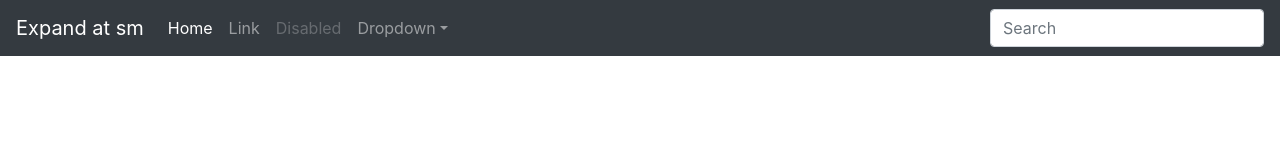
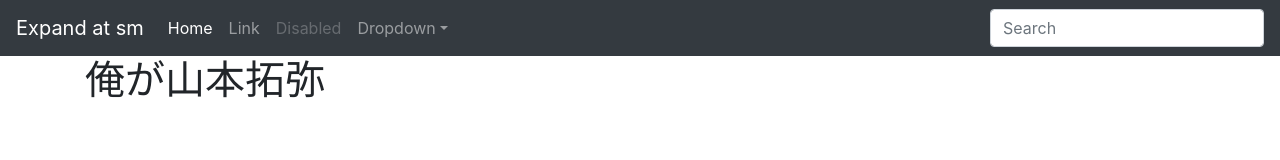
Before and after one commit to harukingu/kinmoku-webpage, a plain HTML site: page index.html in a window 1280 px wide. Drawn offline with nearby package versions, Linux system fonts and the light colour scheme.

Commit message:
Update index.html

```diff
--- a/index.html
+++ b/index.html
@@ -46,6 +46,8 @@
             </form>
         </div>
     </nav>
-
+    <div class="container">
+        <h1>俺が山本拓弥</h1>
+    </div>
 </body>
 </html>
```
